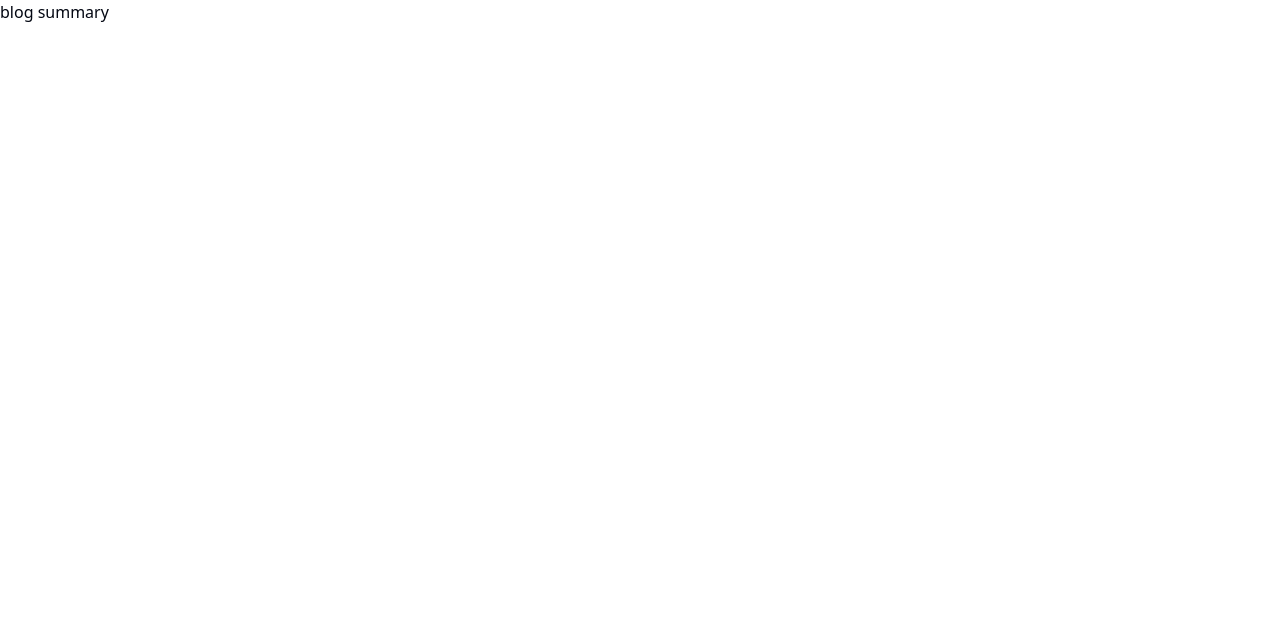
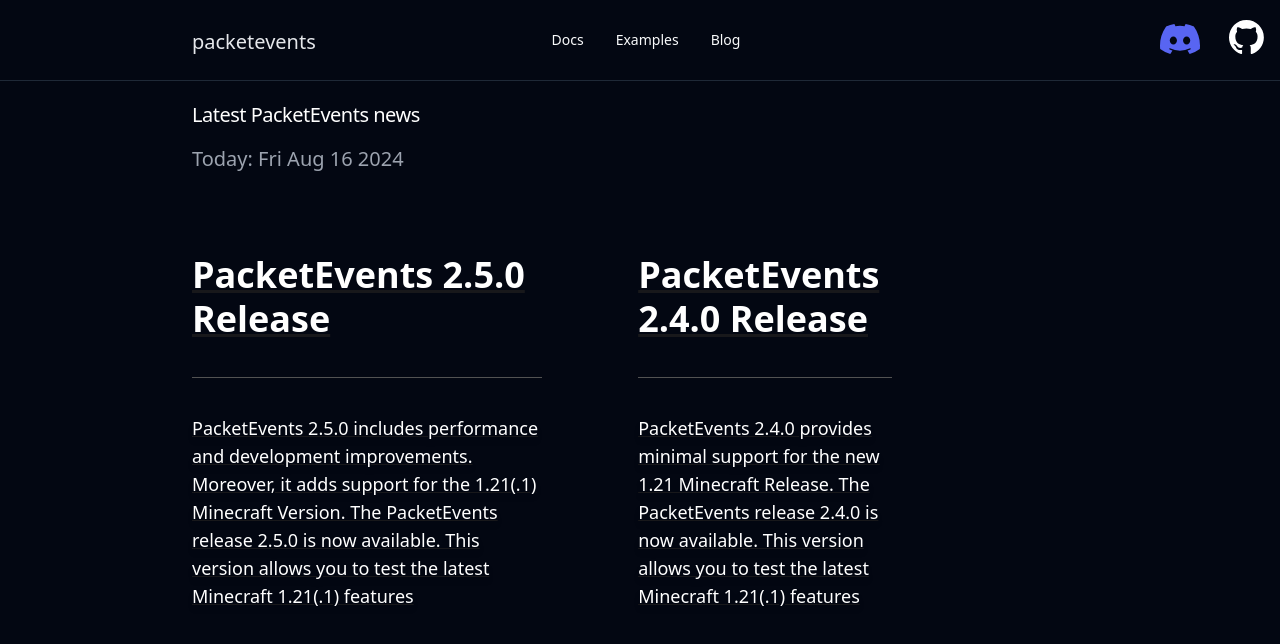
Before and after one commit to retrooper/packetevents-site, a React (Vite) app: page /blog in a window 1280 px wide. Shown: the top 644 px of the page. Built offline with nearby package versions, Linux system fonts and the light colour scheme.

Commit message:
Blog summary page works with working links & adjusted links to documentation buttons

```diff
--- a/src/PageTitleButtons.tsx
+++ b/src/PageTitleButtons.tsx
@@ -67,17 +67,30 @@
                       </a>
                     </NavigationMenuLink>
                   </li>
-                  <ListItem href="/docs" title="Installation">
-                    Re-usable components built using Radix UI and Tailwind CSS.
-                  </ListItem>
-                  <ListItem href="/docs/installation" title="Introduction">
-                    How to install dependencies and structure your app.
+                  <ListItem
+                    target="_blank"
+                    rel="noreferrer noopener"
+                    href="https://packetevents.gitbook.io/docs/getting-started"
+                    title="Installation"
+                  >
+                    Installing PacketEvents as a Maven/Gradle dependency.
                   </ListItem>
                   <ListItem
-                    href="/docs/primitives/typography"
+                    target="_blank"
+                    rel="noreferrer noopener"
+                    href="https://packetevents.gitbook.io/docs"
+                    title="Introduction"
+                  >
+                    Learn of the essentials provided by PacketEvents.
+                  </ListItem>
+                  <ListItem
+                    target="_blank"
+                    rel="noreferrer noopener"
+                    href="https://packetevents.gitbook.io/docs/advanced-packetevents-example-combining-our-knowledge"
                     title="Advanced Examples"
                   >
-                    Styles for headings, paragraphs, lists...etc
+                    Deepen your PacketEvents knowledge by studying some advanced
+                    examples.
                   </ListItem>
                 </ul>
               </NavigationMenuContent>
--- a/src/main.tsx
+++ b/src/main.tsx
@@ -8,7 +8,13 @@
 import * as React from "react";
 import * as ReactDOM from "react-dom/client";
 
-import { createBrowserRouter, RouterProvider } from "react-router-dom";
+import {
+  createBrowserRouter,
+  RouterProvider,
+  BrowserRouter,
+  Routes,
+  Route,
+} from "react-router-dom";
 const router = createBrowserRouter([
   {
     path: "/",
@@ -27,6 +33,22 @@
     element: <BlogSummary />,
   },
   { path: "faq", element: <FAQ /> },
+  {
+    path: "docs",
+    element: (
+      <>
+        <a
+          target="_blank"
+          rel="noreferrer noopener"
+          href="https://packetevents.gitbook.io/docs"
+        ></a>
+      </>
+    ),
+  },
+  {
+    path: "docs/installation",
+    element: <></>,
+  },
 ]);
 
 ReactDOM.createRoot(document.getElementById("root")!).render(
--- a/src/routes/Blog.tsx
+++ b/src/routes/Blog.tsx
@@ -1,6 +1,5 @@
 import { ThemeProvider } from "@/components/theme-provider";
 import PageHeader from "../PageHeader";
-import PageTitle from "@/PageTitle";
 import { Separator } from "@/components/ui/separator";
 import FirstBlog from "../blogs/first-blog-post.mdx";
 import SecondBlog from "../blogs/second-blog-post.mdx";
--- a/src/routes/BlogSummary.tsx
+++ b/src/routes/BlogSummary.tsx
@@ -1,4 +1,39 @@
+import { ThemeProvider } from "@/components/theme-provider";
+import PageHeader from "../PageHeader";
+import { Separator } from "@/components/ui/separator";
+
+import FirstBlog from "../blogs/first-blog-post.mdx";
+import SecondBlog from "../blogs/second-blog-post.mdx";
 
 export default function BlogSummary() {
-  return <>blog summary</>;
+  return (
+    <>
+      <ThemeProvider defaultTheme="dark" storageKey="vite-ui-theme">
+        {/* Page header */}
+        <PageHeader />
+        {/* Separator */}
+        <Separator className="my-5" />
+        <div className="flex justify-left mb-4 text-4xl leading-none tracking-tight text-gray-900 md:text-5xl lg:text-xl sm:px-16 xl:px-48 dark:text-white">
+          Latest PacketEvents news
+        </div>
+        <div className="flex justify-left mb-6 text-lg font-normal text-gray-500 lg:text-xl sm:px-16 xl:px-48 dark:text-gray-400">
+          Today: {new Date().toDateString()}
+        </div>
+        <article className="prose prose-2xl prose-zinc pl-48 flow-root">
+          <span className="text-white">
+            <div className="size-3/6 float-left">
+              <a href="blog/second-blog-post.mdx">
+                <SecondBlog />
+              </a>
+            </div>
+            <div className="size-3/6 float-right pl-24">
+              <a href="blog/first-blog-post.mdx">
+                <FirstBlog />
+              </a>
+            </div>
+          </span>
+        </article>
+      </ThemeProvider>
+    </>
+  );
 }
```
